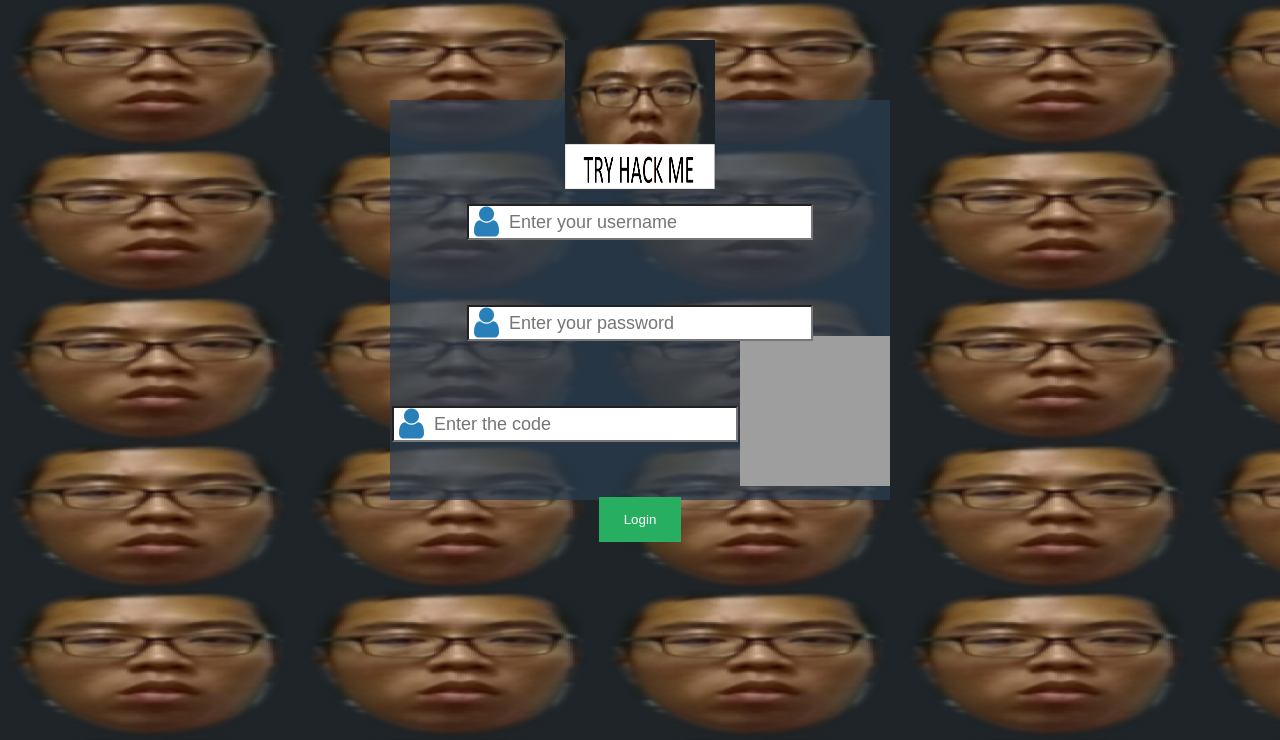
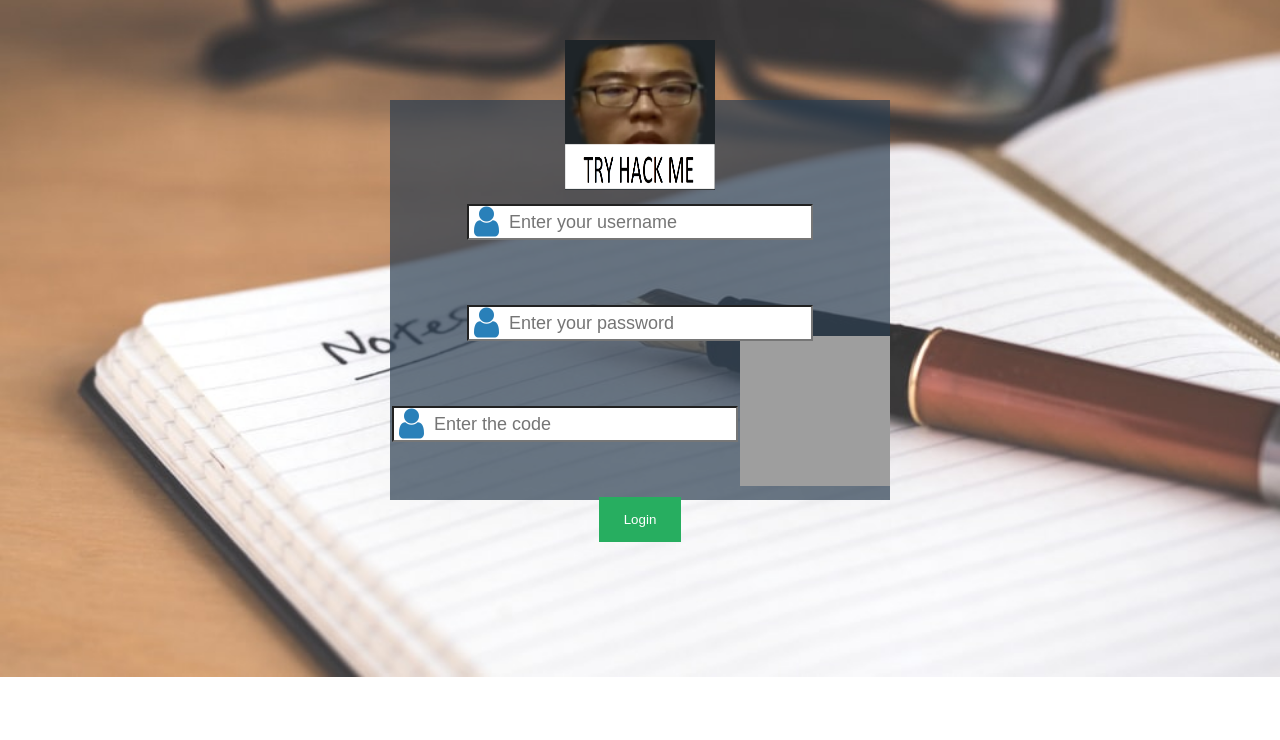
Before and after one commit to Cccopy27/CST235Assgn2, a PHP site: page /login.php in a window 1280 px wide. Shown: the top 740 px of the page. Run offline with PHP 8.4, Linux system fonts and the light colour scheme; some libraries are stand-ins or nearby versions; grey boxes are pictures that could not be loaded.

Commit message:
background update

```diff
--- a/css/loginstyle.css
+++ b/css/loginstyle.css
@@ -1,8 +1,11 @@
 body{
 	margin: 0 auto;
-	background-image: url("../img/login_background.png");
-	background-repeat: repeat;
-	background-size:  300px;
+	background-image: url("../img/notes2.jpg");
+	background-position: center;
+	background-repeat: no-repeat;
+	background-size: cover;
+	/* background-size:  300px; */
+	height: 100%;
 }
 
 .container{
```
Also changed, not shown: img/notes2.jpg (added), img/zz.jpg (added).
